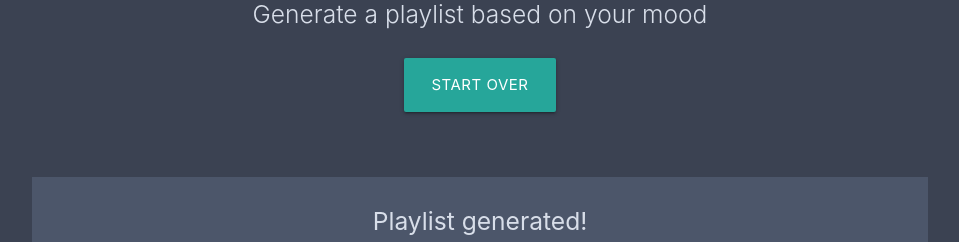
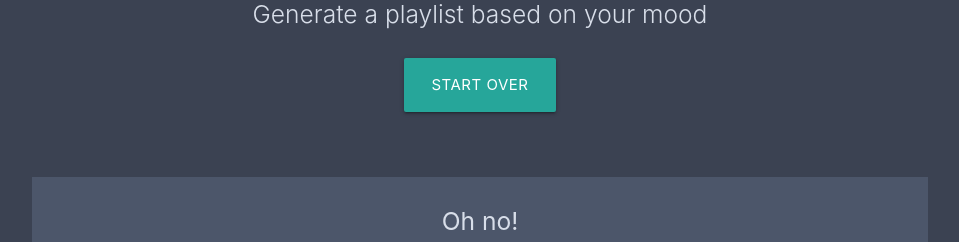
Before and after one commit to jedrm/FAIED, a Flask app: template templates/predict_error.html in a window 1280 px wide. Shown: the part 303-545 px from the top of the page, without its empty margins (160-1119 px from the left). Run offline with Flask 2, Linux system fonts and the light colour scheme; the template is opened without the code that fills it, so the values that code supplies are empty; some libraries are stand-ins or nearby versions.

Commit message:
Updated error message

```diff
--- a/templates/predict_error.html
+++ b/templates/predict_error.html
@@ -6,7 +6,7 @@
 
 {% block main %}
 <div class="section center" id="demo">
-	<h5 class="center">Playlist generated!</h5>
+	<h5 class="center">Oh no!</h5>
 	<img class="center" style="object-fit: contain;" src={{ url_for('video_feed') }}>
 	<br><br>
 
```
